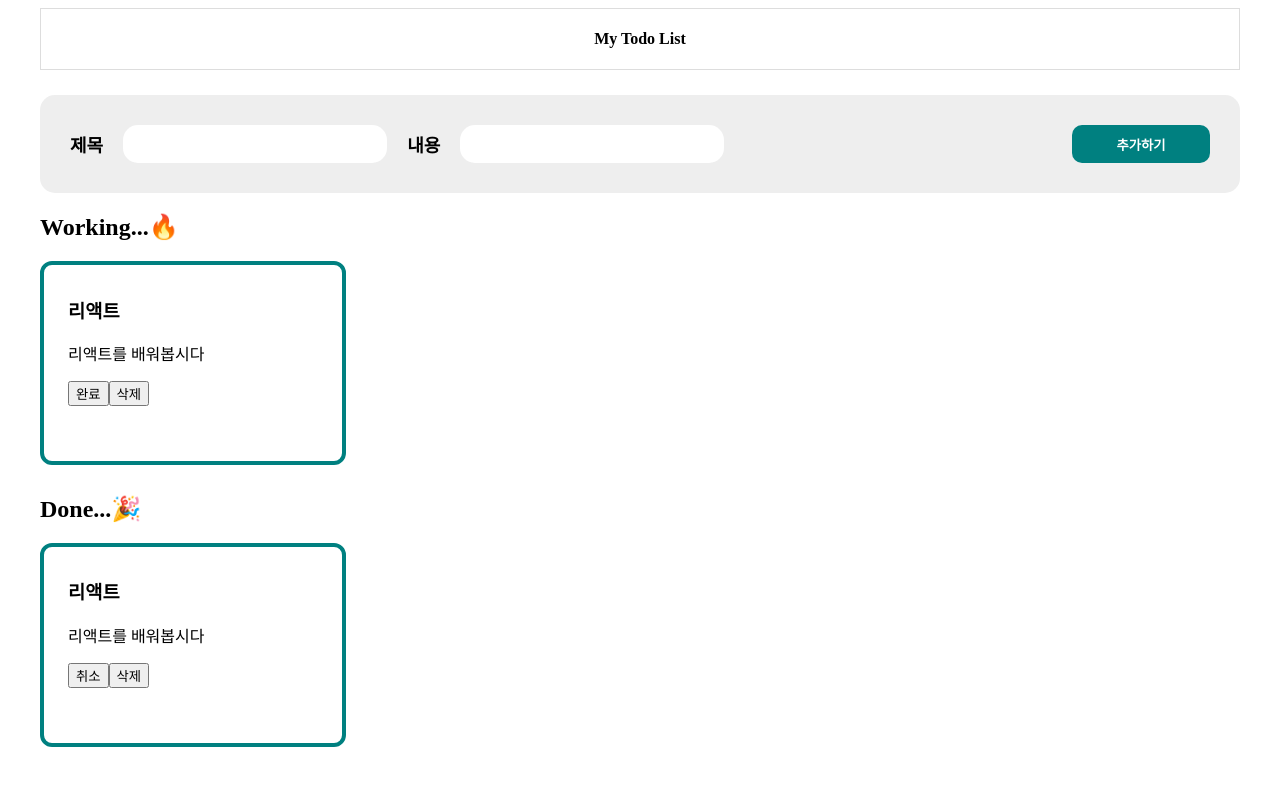
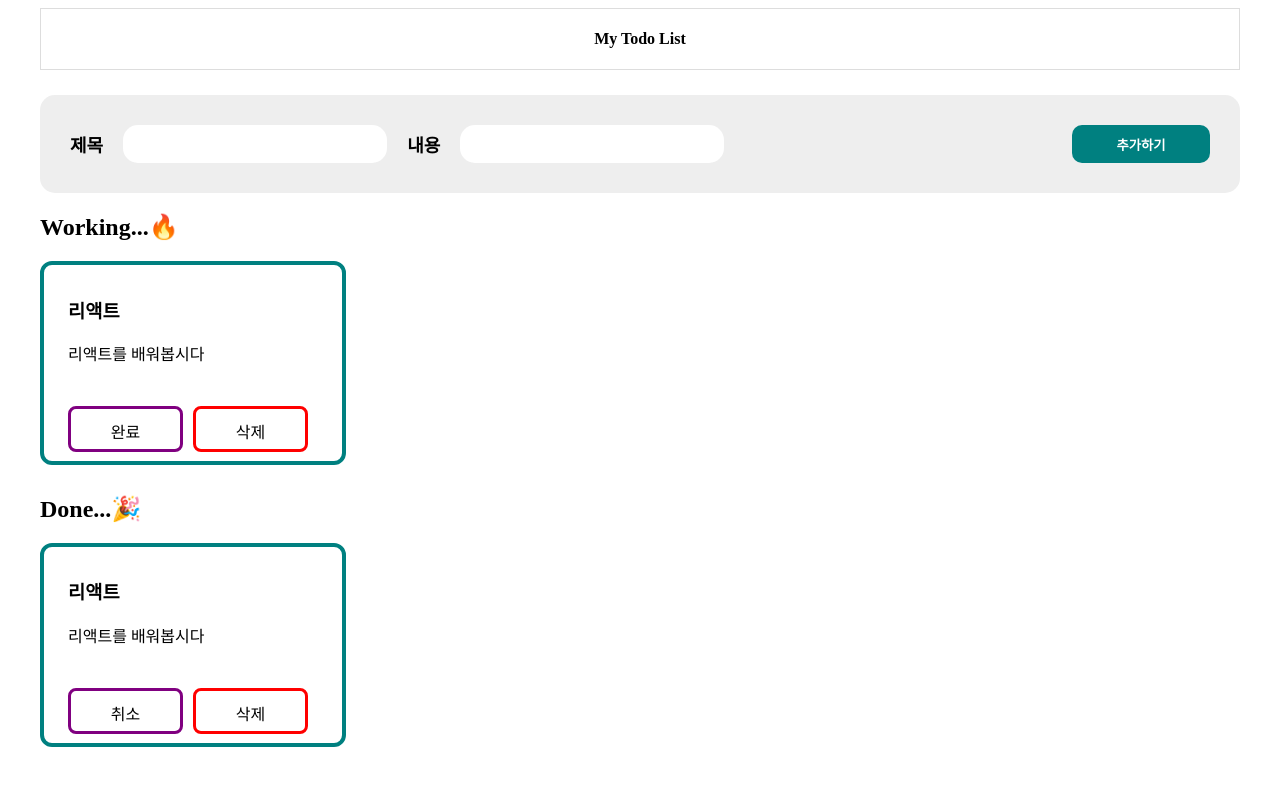
Before and after one commit to ddooo00/sparta-react-week2-hw, a React (Create React App) app: page / in a window 1280 px wide. Shown: the top 786 px of the page. Built offline with nearby package versions, Linux system fonts and the light colour scheme.

Commit message:
버튼 만들고 스타일 끝

```diff
--- a/src/components/List.jsx
+++ b/src/components/List.jsx
@@ -23,8 +23,12 @@ function List() {
           <StListBox key={todo.id}>
             <h3>{todo.title}</h3>
             <p>{todo.body}</p>
-            <button>완료</button>
-            <button onClick={() => deleteTodoHandler(todo.id)}>삭제</button>
+            <StButtonBox>
+              <StComCanButton>완료</StComCanButton>
+              <StDeleteButton onClick={() => deleteTodoHandler(todo.id)}>
+                삭제
+              </StDeleteButton>
+            </StButtonBox>
           </StListBox>
         ))}
       </StInBox>
@@ -35,8 +39,10 @@ function List() {
           <StListBox key={todo.id}>
             <h3>{todo.title}</h3>
             <p>{todo.body}</p>
-            <button>취소</button>
-            <button>삭제</button>
+            <StButtonBox>
+              <StComCanButton>취소</StComCanButton>
+              <StDeleteButton>삭제</StDeleteButton>
+            </StButtonBox>
           </StListBox>
         ))}
       </StInBox>
@@ -64,3 +70,33 @@ const StListBox = styled.div`
   border-radius: 12px;
   padding: 12px 24px 24px 24px;
 `;
+
+const StButtonBox = styled.div`
+  display: flex;
+`;
+
+const StDeleteButton = styled.div`
+  background-color: #fff;
+  border: 3px solid red;
+  border-radius: 8px;
+  margin-right: 10px;
+  cursor: pointer;
+  height: 30px;
+  width: 50%;
+  margin-top: 25px;
+  text-align: center;
+  padding-top: 10px;
+`;
+
+const StComCanButton = styled.div`
+  background-color: #fff;
+  border: 3px solid purple;
+  border-radius: 8px;
+  margin-right: 10px;
+  cursor: pointer;
+  height: 30px;
+  width: 50%;
+  margin-top: 25px;
+  text-align: center;
+  padding-top: 10px;
+`;
```
